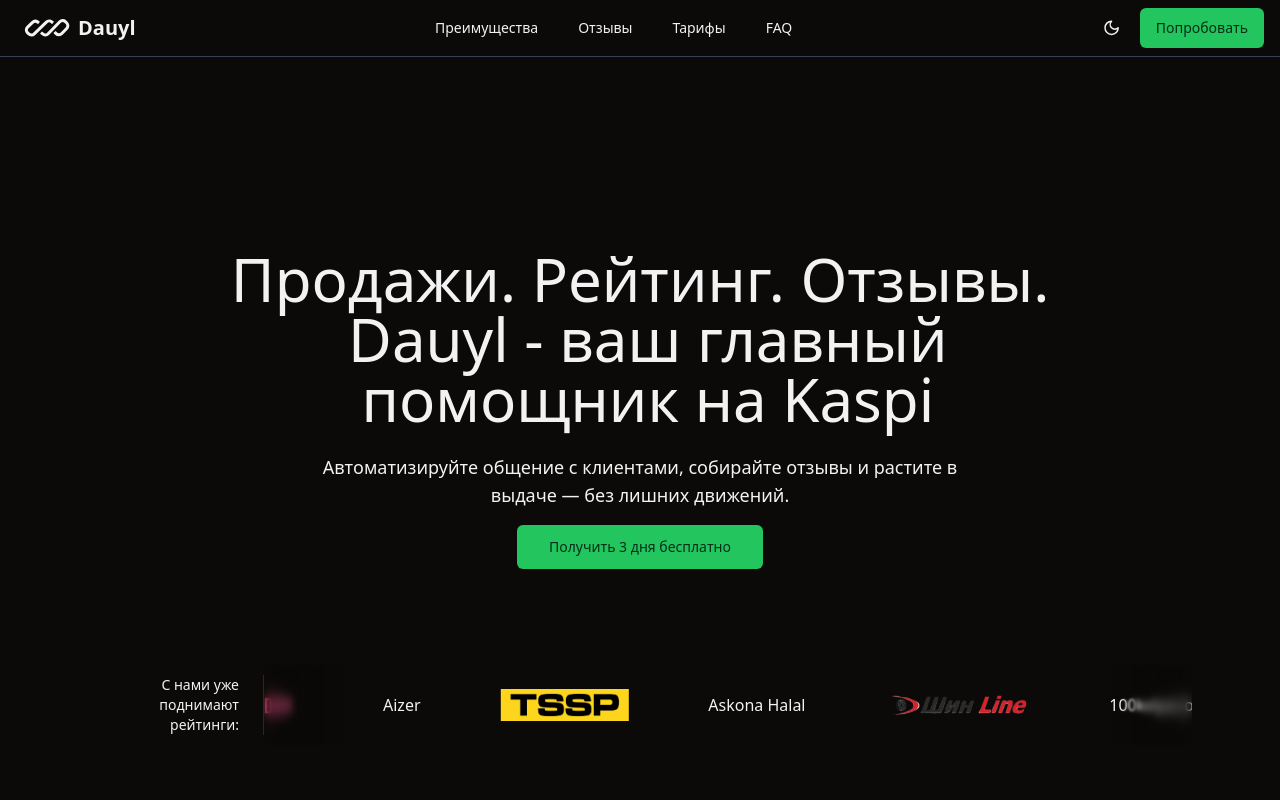
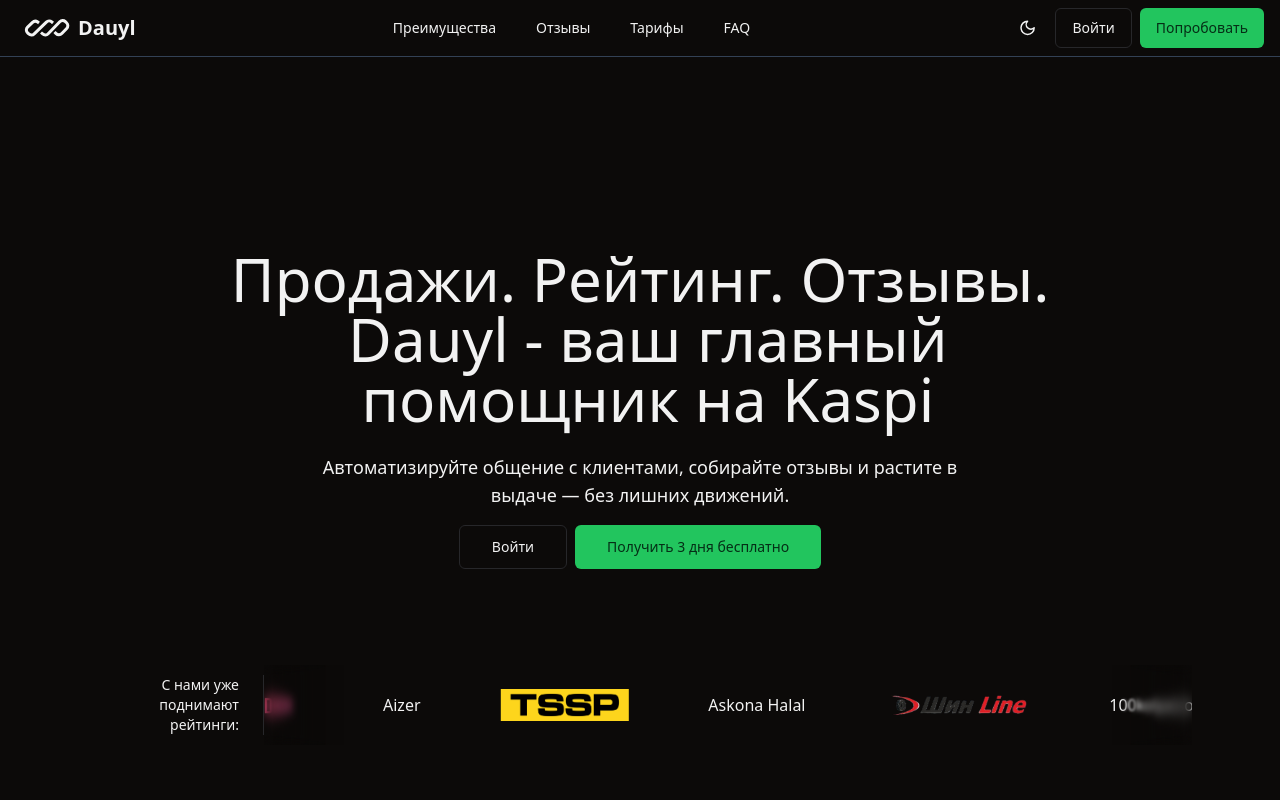
Before and after one commit to Asylniet/dauyl-landing, a React (Vite) app: page / in a window 1280 px wide. Shown: the top 800 px of the page. Built offline with nearby package versions, Linux system fonts and the light colour scheme.

Commit message:
fix: landing #8

```diff
--- a/src/components/Navbar.tsx
+++ b/src/components/Navbar.tsx
@@ -101,16 +101,24 @@ export const Navbar = () => {
                       {label}
                     </a>
                   ))}
+                  <Button variant="outline" asChild>
                     <a
+                      target="_blank"
                       rel="noreferrer noopener"
-                    href="#"
+                      href={`${env().VITE_APP_URL}/login`}
+                    >
+                      Войти
+                    </a>
+                  </Button>
+                  <Button asChild>
+                    <a
                       target="_blank"
-                    className={`${buttonVariants({
-                      variant: 'default',
-                    })}`}
+                      rel="noreferrer noopener"
+                      href={`${env().VITE_APP_URL}/register`}
                     >
                       Получить 3 дня бесплатно
                     </a>
+                  </Button>
                 </nav>
               </SheetContent>
             </Sheet>
@@ -134,6 +142,15 @@ export const Navbar = () => {
 
           <div className="hidden md:flex gap-2">
             <ModeToggle />
+            <Button className="hidden md:flex" variant="outline" asChild>
+              <a
+                target="_blank"
+                rel="noreferrer noopener"
+                href={`${env().VITE_APP_URL}/login`}
+              >
+                Войти
+              </a>
+            </Button>
             <Button asChild>
               <a
                 target="_blank"
--- a/src/components/hero-section.tsx
+++ b/src/components/hero-section.tsx
@@ -51,6 +51,16 @@ export default function HeroSection() {
                 Автоматизируйте общение с клиентами, собирайте отзывы и растите в выдаче — без лишних движений.
               </TextEffect>
 
+              <div className="flex justify-center items-center gap-2">
+                <Button variant="outline" size="lg" asChild>
+                  <a
+                    target="_blank"
+                    rel="noreferrer noopener"
+                    href={`${env().VITE_APP_URL}/login`}
+                  >
+                    Войти
+                  </a>
+                </Button>
                 <Button className="w-auto my-4" size="lg" asChild>
                   <a
                     target="_blank"
@@ -60,6 +70,7 @@ export default function HeroSection() {
                     Получить 3 дня бесплатно
                   </a>
                 </Button>
+              </div>
 
               {/*<AnimatedGroup*/}
               {/*  variants={{*/}
```
Lines whose indentation alone changed are shown as unchanged.
